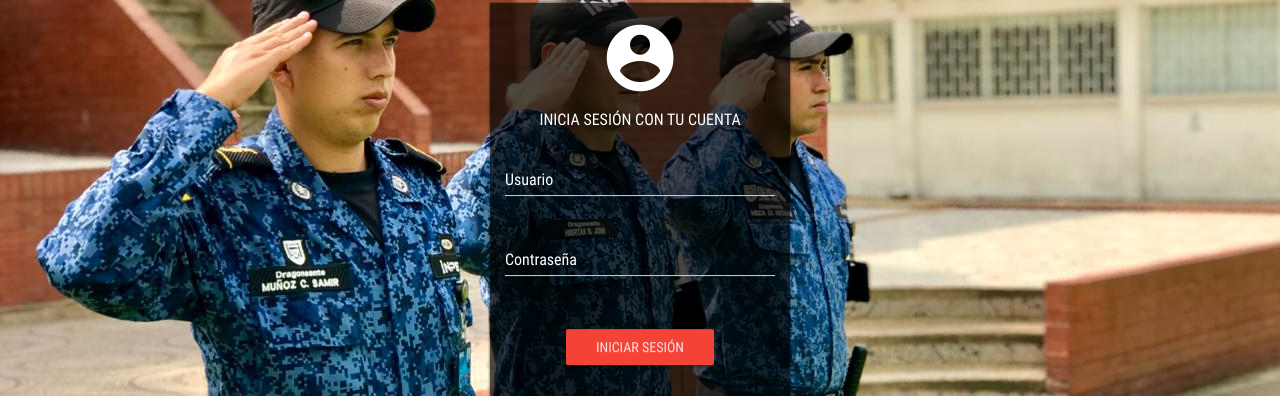
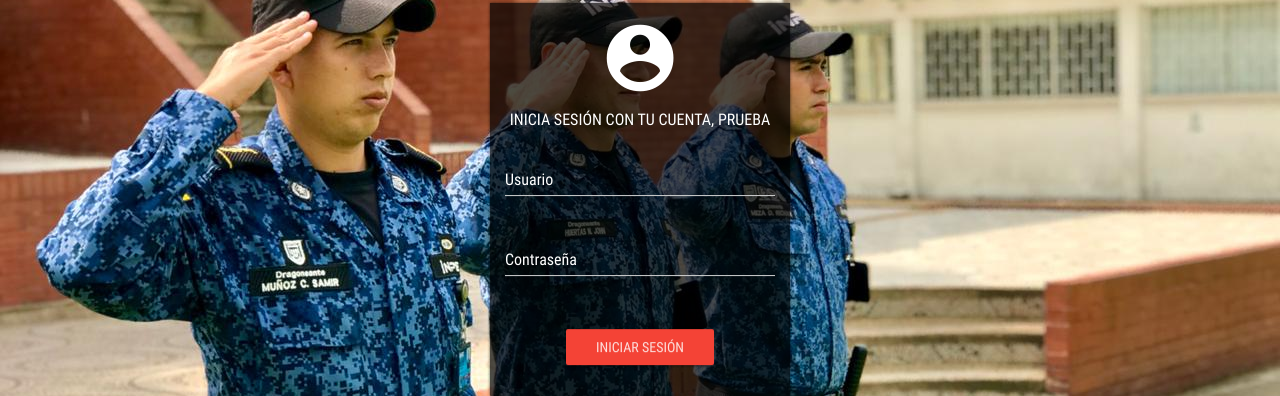
Before and after one commit to juanj72/Inpec-gestor, a Django app: page /accounts/login/?next=/prueba in a window 1280 px wide. Shown: the part 200-596 px from the top of the page. Run offline with Django 3.2, Linux system fonts and the light colour scheme; some libraries are stand-ins or nearby versions.

Commit message:
prueba 59

```diff
--- a/gestor/templates/registration/login.html
+++ b/gestor/templates/registration/login.html
@@ -17,7 +17,7 @@
       <i class="zmdi zmdi-account-circle zmdi-hc-5x"></i>
     </p>
     <p class="text-center text-muted text-uppercase">
-      Inicia sesión con tu cuenta
+      Inicia sesión con tu cuenta, prueba
     </p>
     <div class="form-group label-floating">
       <label class="control-label" for="">Usuario</label>
```
